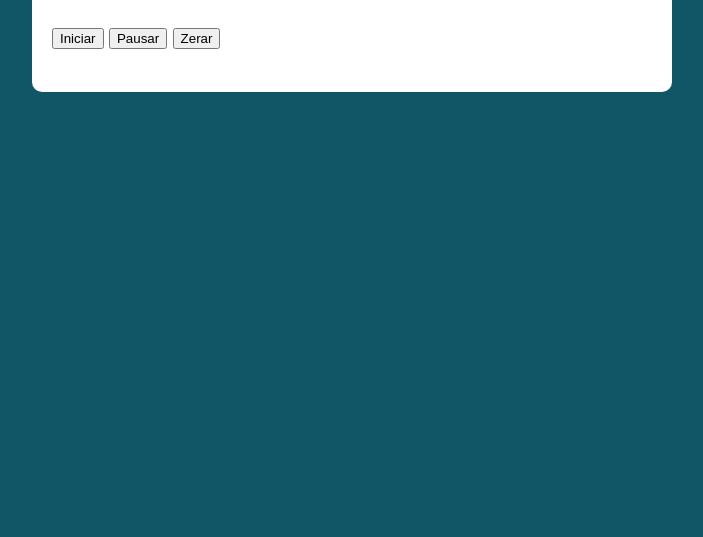
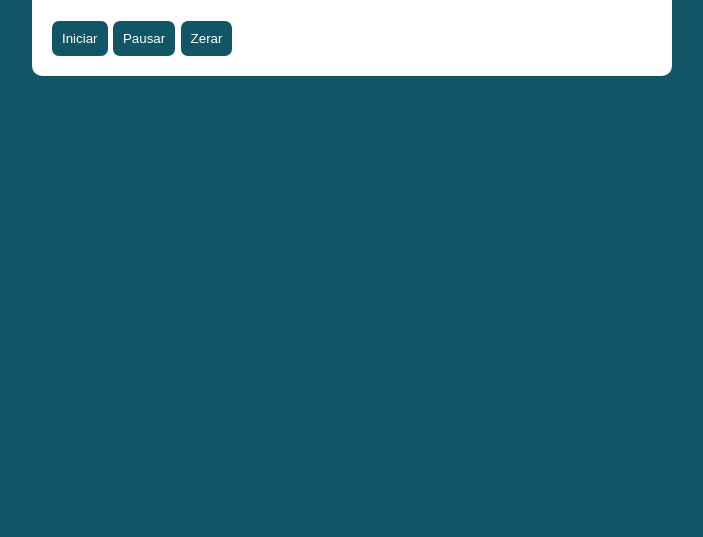
Before and after one commit to MatheusEduardo021/Timer, a plain HTML site: page index.html in a window 1280 px wide. Shown: the part 263-800 px from the top of the page, without its empty margins (288-991 px from the left). Drawn offline with nearby package versions, Linux system fonts and the light colour scheme.

Commit message:
add style in buttons

```diff
--- a/assets/css/style.css
+++ b/assets/css/style.css
@@ -85,3 +85,19 @@ font-size: 3em;
 {
   color: red;
 }
+
+.buttons button
+{
+  background-color:var(--primary-color);
+  border: none;
+  padding: 10px;
+  cursor: pointer;
+  color: white;
+
+  border-radius: 7px;
+}
+
+.buttons button:hover
+{
+  background-color: var(--primary-color-darker);
+}
--- a/index.html
+++ b/index.html
@@ -14,11 +14,11 @@
   <section class="container">
     <h1>Timer</h1>
     <p class="relogio">00:00:00</p>
-    <p>
+    <div class="buttons">
       <button class="iniciar">Iniciar</button>
       <button class="pausar">Pausar</button>
       <button class="zerar">Zerar</button>
-    </p>
+    </div>
   </section>
 
   <script src="./assets/js/main.js"></script>
```
